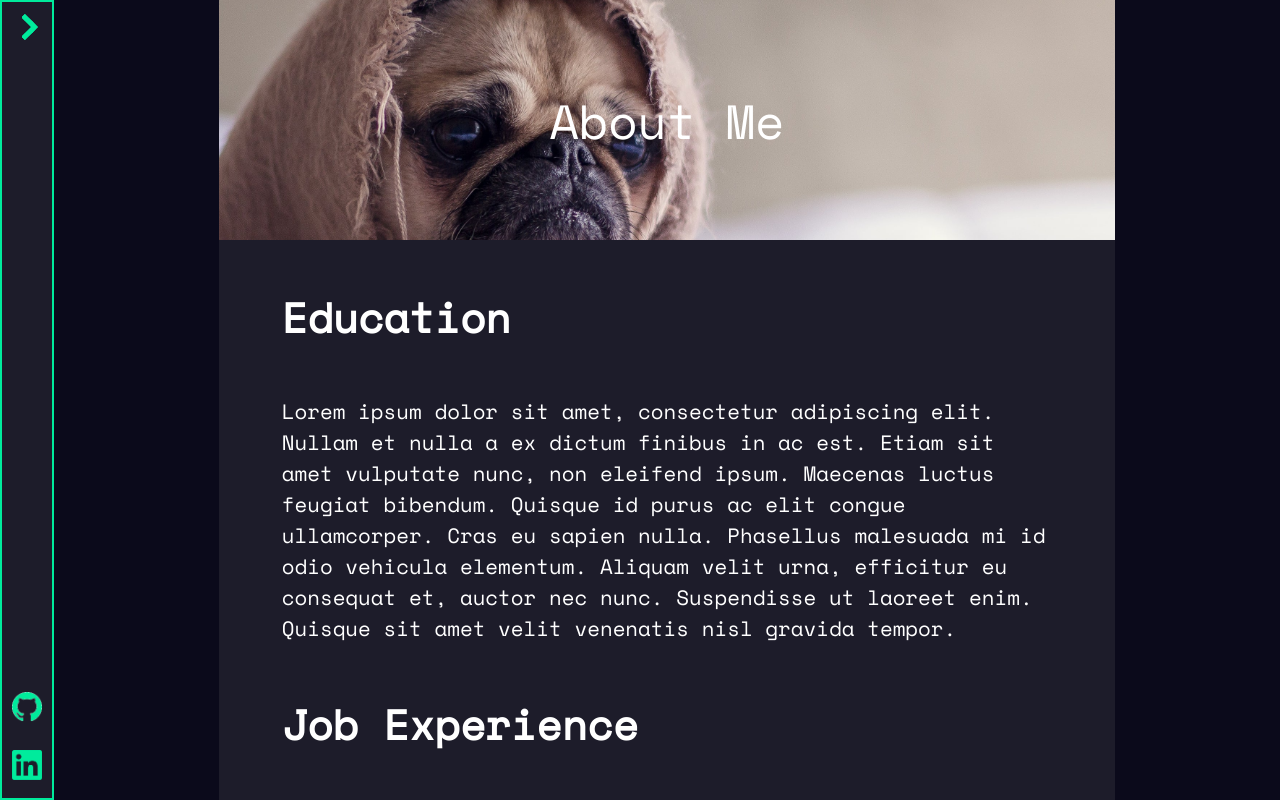
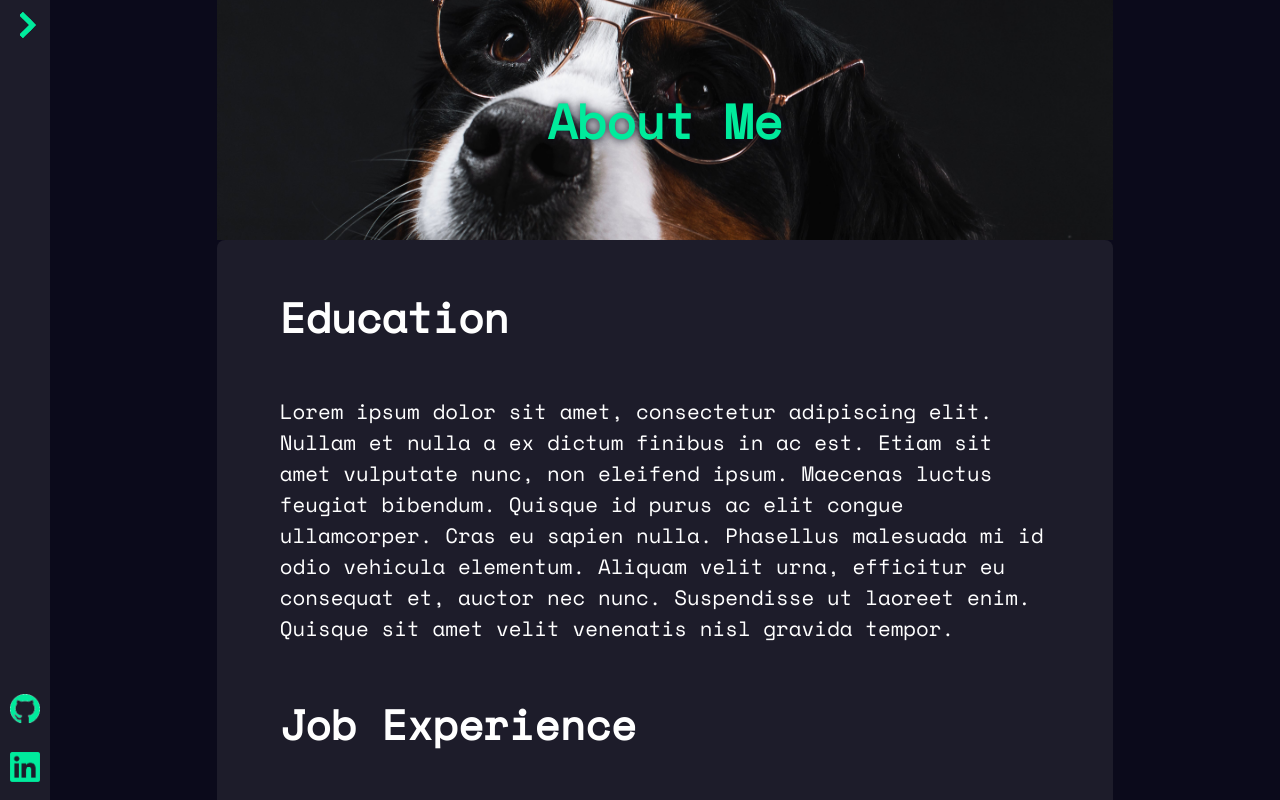
Before and after one commit to SeijiDominic/resume-website, a React (Create React App) app: page /about-me in a window 1280 px wide. Built offline with nearby package versions, Linux system fonts and the light colour scheme.

Commit message:
Layout design complete. Last thing to think about are the contents.

```diff
--- a/src/AboutMe.js
+++ b/src/AboutMe.js
@@ -19,7 +19,7 @@ const skills = [
 
 function AboutMe(props) {
   let hdrStyles = {
-    background: `no-repeat 60% 30%/180% url(${require('./res/img/burrito-dog.jpg')})`
+    background: `no-repeat 50% 50%/100% url(${require('./res/img/burrito-dog.jpg')})`
   };
 
   // useEffect(() => {
@@ -59,9 +59,6 @@ function AboutMe(props) {
           venenatis nisl gravida tempor.
         </p>
       </main>
-      <footer>
-        This foot
-      </footer>
     </div>
   );
 
--- a/src/Navbar.js
+++ b/src/Navbar.js
@@ -33,20 +33,12 @@ const toggleState = {
     }
 }
 
-// Imma use this for reference.
-const screenSizes = {
-    mob: {min: 320, max: 480},
-    tab: { min: 481, max: 768},
-    lap: { min: 769, max: 1024},
-    des: { min: 1025, max: 1200}
-}
-
 // Containers
 function Navbar(props) {
     const [open, setOpen] = useState(false);
     const forDesktop = useMediaQuery('(min-width: 1025px)');
     // const forTablets = useMediaQuery('(max-width: 1025px) and (min-width: 804px)');
-    const forPhones = useMediaQuery('(max-width: 804px)');
+    const forPhones = useMediaQuery('(max-width: 1025px) and (orientation: portrait)');
     // const forMobileDevices = useMediaQuery('(max-width: 1025px)'); //from phones to tablets.
 
     // margin-left and margin-top get mixed up when changing screen sizes so I thought
@@ -80,21 +72,7 @@ function Navbar(props) {
         let state = (!isOpen) ? toggleState.closed : toggleState.open;
         changeStateTo(state);
         // setOpen(open);
-    }, [ changeStateTo, open ])
-
-    // //close navbar on startup if device width is equals to that of a tablet or less.
-    // useEffect(() => {
-    //     // openNavbar(!forMobileDevices);
-
-    //     // revertConflictingStyles();
-    //     // syncNavbarState();
-    // }, []);
-
-    // Side effect for when the screen size change.
-    useEffect(() => {
-        revertConflictingStyles();
-        syncNavbarState();
-    }, [ revertConflictingStyles, syncNavbarState, forDesktop ]);
+    }, [ changeStateTo, open ]);
 
     let toggleNavbar = () => {
         let state = (open) ? toggleState.closed : toggleState.open;
@@ -102,11 +80,10 @@ function Navbar(props) {
         setOpen(state.toggled);
     }
 
-    // let openNavbar = (isOpen) => {
-    //     let state = (!isOpen) ? toggleState.closed : toggleState.open;
-    //     changeStateTo(state);
-    //     setOpen(isOpen);
-    // }
+    useEffect(() => {
+        revertConflictingStyles();
+        syncNavbarState();
+    }, [ revertConflictingStyles, syncNavbarState, forDesktop ]);
 
     return (
         <div id='navbar' className='navbar'>
--- a/src/css/_AboutMe.scss
+++ b/src/css/_AboutMe.scss
@@ -15,7 +15,6 @@
 
   header {
     @include flex-justify-align(column, center, center);
-    font-size: 3rem;
     height: 30vh;
     background-color: red;
     position: relative;
--- a/src/css/_Layouts.scss
+++ b/src/css/_Layouts.scss
@@ -9,8 +9,17 @@
     background: $col_dark;
   }
 
+  header > .title {
+    font-size: 3rem;
+    font-weight: bolder;
+    color: $light_accent;
+    text-shadow: $col_dark 0 0 10px;
+  }
+
 
   main {
+    border-top-left-radius: $borderRad ;
+    border-top-right-radius: $borderRad ;
     z-index: 0;
     padding: 10% 7%;
   }
--- a/src/css/_Navbar.scss
+++ b/src/css/_Navbar.scss
@@ -106,7 +106,7 @@
     width: 50px;
     background: $col_accent;
     overflow: hidden;
-    border: 2px solid $light_accent;
+    // border: 2px solid $light_accent;
 
     & > .smart-icon > a {
       padding: 0px;
@@ -136,7 +136,7 @@
 }
 
 
-@media screen and (max-width: 804px) {
+@media screen and (max-width: 1025px) and (orientation: portrait) {
     #navbar {
         @include flex(column);
         width: 100vw;
--- a/src/css/_defaults.scss
+++ b/src/css/_defaults.scss
@@ -68,7 +68,7 @@ button {
 }
 
 
-@media screen and (max-width: 804px) {
+@media screen and (max-device-width: 1025px) and (orientation: portrait) {
     #root {
         @include flex(column);
 
--- a/src/css/index.css
+++ b/src/css/index.css
@@ -76,7 +76,7 @@ button {
   outline: none;
 }
 
-@media screen and (max-width: 804px) {
+@media screen and (max-device-width: 1025px) and (orientation: portrait) {
   #root {
     display: -webkit-box;
     display: -ms-flexbox;
@@ -103,7 +103,16 @@ button {
   background: #0b0a1b;
 }
 
+.sticky-layout header > .title {
+  font-size: 3rem;
+  font-weight: bolder;
+  color: #00eb9c;
+  text-shadow: #0b0a1b 0 0 10px;
+}
+
 .sticky-layout main {
+  border-top-left-radius: 8px;
+  border-top-right-radius: 8px;
   z-index: 0;
   padding: 10% 7%;
 }
@@ -228,7 +237,6 @@ button {
   -webkit-box-align: center;
       -ms-flex-align: center;
           align-items: center;
-  font-size: 3rem;
   height: 30vh;
   background-color: red;
   position: relative;
@@ -631,7 +639,6 @@ button {
   width: 50px;
   background: #1d1c2a;
   overflow: hidden;
-  border: 2px solid #00eb9c;
 }
 
 .navbar .navbar-toggler > .smart-icon > a {
@@ -675,7 +682,7 @@ button {
           justify-content: flex-end;
 }
 
-@media screen and (max-width: 804px) {
+@media screen and (max-width: 1025px) and (orientation: portrait) {
   #navbar {
     display: -webkit-box;
     display: -ms-flexbox;
```
Also changed, not shown: src/css/_vars.scss (+7 -0 lines), src/res/img/burrito-dog.jpg, 1 other file (tests, documents, lock files or other folders).
